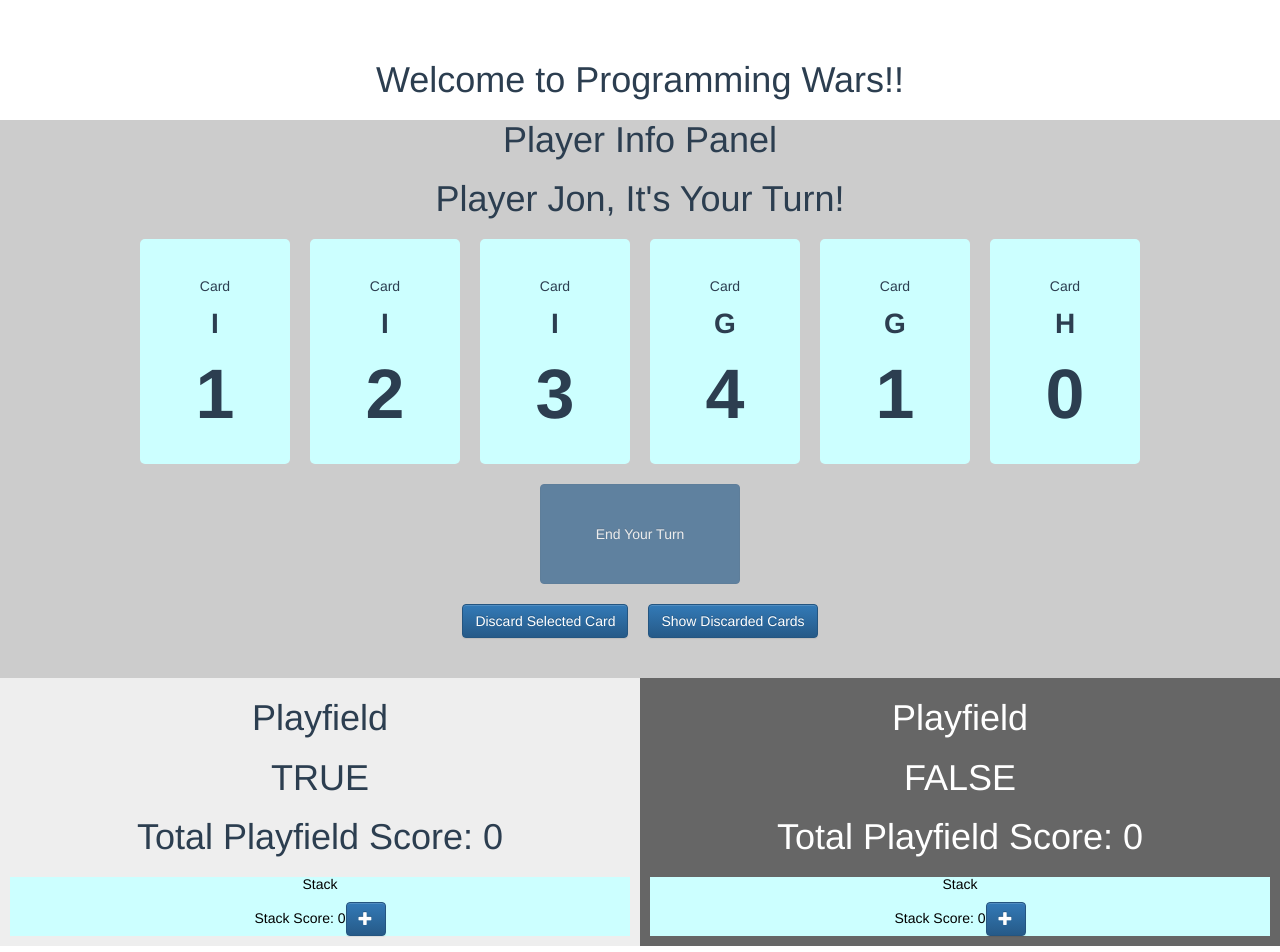
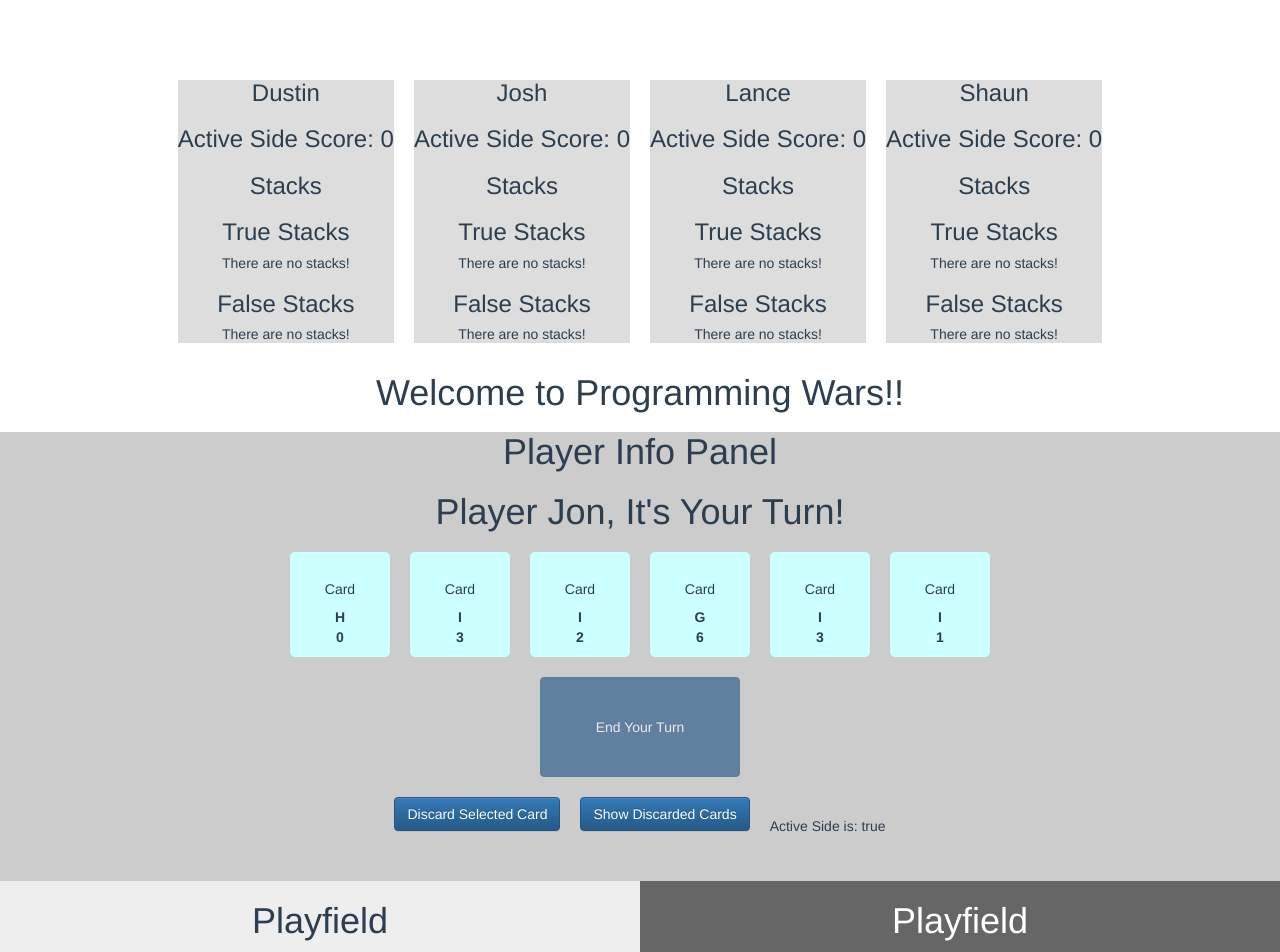
Before and after one commit to SibylLab/Program-Wars, a Vue app: page / in a window 1280 px wide. Shown: the top 952 px of the page. Built offline with nearby package versions, Linux system fonts and the light colour scheme.

Commit message:
mostly working game state, need major bug checking and ui fixes, proper game initialization

```diff
--- a/src/classes/Deck.js
+++ b/src/classes/Deck.js
@@ -84,8 +84,9 @@ export default class Deck {
       console.log('id:'+card.id+':'+card.value);
     }
 
-    // this.$store.commit('shuffleTheDeck');
-    // TODO: uncommment this later TESTING //this.shuffle();
+    // TODO: uncommment this later TESTING
+
+    this.shuffle();
 
   };//end Init game
   draw() {
--- a/src/components/Card.vue
+++ b/src/components/Card.vue
@@ -97,7 +97,7 @@ export default {
 
 
     background-color: #cff;
-    min-width: 150px;
+    min-width: 100px;
     -webkit-touch-callout: none;
     -webkit-user-select: none;
     -khtml-user-select: none;
@@ -110,7 +110,7 @@ export default {
     -webkit-border-radius: 5px 5px 5px 5px;
     border: 0px solid #000000;
 
-    padding: 20px 0px 20px 0px;
+    padding: 10px 0px 10px 0px;
 
     margin: 10px 0px 10px 0px;
 }
@@ -129,7 +129,7 @@ ul {
 
 li {
   display: inline-block;
-  margin: 0 10px;
+  margin: 0 5px;
 }
 
 a {
@@ -138,11 +138,11 @@ a {
 
 .value {
     font-weight: bold;
-    font-size: 5em;
+    font-size: 1em;
 }
 .type {
     font-weight: bold;
-    font-size: 2em;
+    font-size: 1em;
 }
 
 .selected {
@@ -192,6 +192,6 @@ a {
 
 #card.stack .value, #card.stack .type {
   font-weight: bold;
-  font-size: 1.5em;
+  font-size: 1em;
 }
 </style>
--- a/src/components/MainComponent.vue
+++ b/src/components/MainComponent.vue
@@ -1,5 +1,10 @@
 <template>
   <div class="hello">
+    <ul id="example-1">
+      <li v-for="player in players">
+        <opponent-stacks :player="player"></opponent-stacks>
+      </li>
+    </ul>
     <h1>{{ msg }}</h1>
     <player-info-panel></player-info-panel>
     <div id="flexcontainer">
@@ -14,9 +19,10 @@
 import PlayerInfoPanel from './PlayerInfoPanel'
 import Playfield from './Playfield'
 
+import OpponentStacks from './OpponentStacks'
+
 import Card from '../classes/Card'
 import Player from '../classes/Player'
-
 
 export default {
   name: 'main-component',
@@ -46,11 +52,15 @@ export default {
   computed: {
     currentPlayerId() {
       return this.$store.getters.getCurrentPlayerId;
+    },
+    players() {
+        return this.$store.getters.getPlayers.filter(player => player.id !== this.$store.getters.getCurrentPlayerId);
     }
   },
   components: {
     'player-info-panel': PlayerInfoPanel,
-    'playfield': Playfield
+    'playfield': Playfield,
+    'opponent-stacks': OpponentStacks
   },
   created: function () {
 
@@ -61,6 +71,28 @@ export default {
       if (gameState === 'startPlayerTurn') {
         this.$store.commit('setGameState', {gameState: 'playerTurn'})
         this.$store.commit('addCardToHand')
+
+        if (this.$store.getters.getCurrentPlayerId === 0) {
+          let j = Math.floor(Math.random() * 2);
+          console.log('coin flip result ', j)
+          if (j === 0) {
+            this.$store.commit('setActiveSide', {activeSide: true} )
+          } else {
+            this.$store.commit('setActiveSide', {activeSide: false})
+          }
+
+          let players = this.$store.getters.getPlayers
+          for (let player of players) {
+              if (player.score >= 10) {
+                  console.log('game over')
+
+                  alert('player ' + player.name + ' wins!!!!')
+                  location.reload();
+              }
+          }
+
+
+        }
       }
 
     }, 500)
--- /dev/null
+++ b/src/components/OpponentStack.vue
@@ -0,0 +1,233 @@
+<template>
+  <div @dragover.prevent @drop="drop" @ontouchend="drop" id="stack" :class="stackCss" @click="stackClicked()" @click.stop>
+    <h1>{{ title }}</h1>
+    <ul id="example-1">
+
+      <span>Stack Score: {{ score }}</span>
+
+
+      <button v-if="activeCardIsHack" class="btn btn-primary" :class="buttonStyle" v-on:click="hackStackClicked">
+        HACK THIS STACK
+      </button>
+
+      <li v-for="card in cards">
+            <card :cardData="card" v-on:cardClicked="cardClickedInStack(card, $event)" :inStack="true"></card>
+      </li>
+
+
+    </ul>
+  </div>
+</template>
+
+<script>
+
+  import { bus } from './Bus';
+import Card from './Card'
+
+
+export default {
+  name: 'opponent-stack',
+  props: ['playfieldBoolean', 'stackId', 'playerId'],
+  data () {
+    return {
+      msg: 'Welcome to Your Vue.js App',
+      title: 'Stack',
+      id: this.stackId,
+    }
+  },
+  computed: {
+    cards () {
+
+      if (this.playerId === this.$store.getters.getCurrentPlayerId ) {
+        if (this.$store.getters.getCurrentPlayerStacks.length !== 0) {
+          let stack = this.$store.getters.getCurrentPlayerStacks.find(stack => stack.stackId === this.stackId)
+          console.log("stack: ", stack)
+          if (stack !== undefined) {
+            return stack.cards
+          } else {
+            return []
+          }
+        }
+      } else {
+        let stack = this.$store.getters.getStacks.find(stack => stack.stackId === this.stackId)
+        console.log("stack: ", stack)
+        if (stack !== undefined) {
+          return stack.cards
+        } else {
+          return []
+        }
+
+      }
+
+    },
+    activeCardIsHack() {
+        if (this.$store.getters.getActiveCard !== undefined && this.$store.getters.getActiveCard.type === 'H') {
+            return true
+        } else {
+            return false
+        }
+    },
+    stackCss () {
+      return 'stack'
+    },
+    buttonStyle() {
+      return ''
+    },
+    score() {
+        let thisStack = this.$store.getters.getStacks.find(stack => stack.stackId === this.stackId)
+         console.log("this stacks score: ", thisStack.calculateStackScore())
+         thisStack.calculateStackScore()
+          return thisStack.score
+    },
+    selectedStacksLength () {
+      let selectedStacks = this.$store.getters.getSelectedStacks
+
+      for (let stack of selectedStacks) {
+          if (stack.stackId === this.stackId)
+              return true
+      }
+      return false
+    }
+  },
+  created: function () {
+    bus.$on('cardClickedStack', (event, card) => {
+      // a card was selected
+      if (card.category !== 'stack') {
+        console.log('hello ' + card.id + ' ' + card.value + ' ' + card.type + ' --- ' + card.selected)
+        if (card.selected === true) {
+          this.activeCard = Object.assign({}, card);
+
+          this.activeCard.category = 'stack'
+          this.activeCard.selected = false
+        }
+      }
+    })
+
+    bus.$on('cardDeselected', () => {
+      // a card was selected
+      this.activeCard = undefined
+      this.$store.commit('setActiveCardUndefined')
+      this.$store.commit('removeAllSelectedStacks')
+
+      console.log('no active card selected')
+      //this is a test again
+    })
+  },
+  methods: {
+    cardAddClicked () {
+      this.$emit('cardAddClicked', this.id)
+
+    },
+    hide () {
+
+    },
+    stackClicked () {
+      console.log('The stack knows a card was clicked')
+    },
+    cardClickedInStack(event, card) {
+      console.log('card in stack was clicked')
+
+
+    },
+    addToStack() {
+      console.log('add to stack was clicked')
+
+      if (this.$store.getters.getActiveCard !== undefined) {
+        console.log('active card is not undefined')
+
+        console.log('current active card: ' + this.$store.getters.getActiveCard)
+
+        // get the active card from the store
+        let activeCard = this.$store.getters.getActiveCard
+        // get the stack data model that goes with this stack component
+        let thisStack = this.$store.getters.getStacks.find(stack => this.stackId === stack.stackId)
+
+        switch (activeCard.type) {
+          case 'H':
+            console.log('the current active card is hack')
+            console.log('current active card: ' + this.$store.getters.getActiveCard)
+
+              this.$store.commit('stackDiscard', {stackId: this.stackId})
+              this.$store.commit('removeStack', {stackId: this.stackId})
+
+              this.$store.commit('removeActiveCardFromHand')
+
+              // the previous stack has an instruction card, give the player a new empty stack
+              bus.$emit('cardDeselected')
+
+              // TODO: UNCOMMENT TO MAKE TURN BUTTON WORK AGAIN
+              this.$store.commit('setHasPlayed', {hasPlayed: true})
+
+            break;
+
+          default:
+              console.log('unknown card type')
+              break;
+
+        }
+
+      }
+    },
+    hackStackClicked(event) {
+        console.log('the hack stack button was clicked')
+        this.addToStack()
+    },
+    drop (e) {
+      console.log('a card was dragged to the stack')
+
+      this.addToStack()
+
+
+    }
+  },
+  components: {
+    'card': Card
+  },
+}
+</script>
+
+<!-- Add "scoped" attribute to limit CSS to this component only -->
+<style scoped>
+#stack{
+    background-color: #cff;
+    min-width: 150px;
+    min-height: 50px;
+    color: #000;
+}
+
+h1, h2 {
+  font-weight: normal;
+  font-size: 1em;
+}
+
+ul {
+  list-style-type: none;
+  padding: 0;
+}
+
+li {
+  display: inline-block;
+  margin: 0 10px;
+}
+
+a {
+  color: #42b983;
+}
+
+.value {
+    font-weight: bold;
+    font-size: 5em;
+}
+.type {
+    font-weight: bold;
+    font-size: 2em;
+}
+
+.selected {
+    -webkit-box-shadow: 0px 0px 25px 4px rgba(119,194,6,1);
+    -moz-box-shadow: 0px 0px 25px 4px rgba(119,194,6,1);
+    box-shadow: 0px 0px 25px 4px rgba(119,194,6,1);
+}
+
+
+</style>
--- /dev/null
+++ b/src/components/OpponentStacks.vue
@@ -0,0 +1,94 @@
+<template>
+  <div id="playfield" >
+    <h3>{{ playerName }}</h3>
+    <h3>Active Side Score: {{ score }}</h3>
+    <h3>Stacks</h3>
+    <h3>True Stacks</h3>
+    <ul v-if="trueStacks.length !== 0" id="example-1">
+      <li v-for="stack in trueStacks">
+            <opponent-stack :playfieldBoolean="stack.boolSide" :stackId="stack.stackId" @hackStack="hackStack" :playerId="player.id"></opponent-stack>
+      </li>
+    </ul>
+    <h5 v-else>There are no stacks!</h5>
+
+    <h3>False Stacks</h3>
+    <ul v-if="falseStacks.length !== 0" id="example-2">
+      <li v-for="stack in falseStacks">
+        <opponent-stack :playfieldBoolean="stack.boolSide" :stackId="stack.stackId" @hackStack="hackStack" :playerId="player.id"></opponent-stack>
+      </li>
+    </ul>
+    <h5 v-else>There are no stacks!</h5>
+
+  </div>
+</template>
+
+<script>
+import OpponentStack from './OpponentStack'
+
+export default {
+  name: 'opponent-stacks',
+  props: ['player'],
+  data () {
+    return {
+      title: 'Opponent Stacks',
+    }
+  },
+  computed: {
+    playerName () {
+      return this.player.name
+    },
+    trueStacks () {
+      return this.$store.getters.getStacks.filter(stack => stack.playerId === this.player.id && stack.cards.length !== 0 && stack.boolSide === true)
+    },
+    falseStacks () {
+      return this.$store.getters.getStacks.filter(stack => stack.playerId === this.player.id && stack.cards.length !== 0 && stack.boolSide === false)
+    },
+    score() {
+     return this.player.score
+    }
+  },
+  components: {
+      'opponent-stack': OpponentStack
+  },
+  methods: {
+    hackStack(e) {
+      console.log('hack attempted on stack', e)
+    }
+  }
+}
+</script>
+
+<!-- Add "scoped" attribute to limit CSS to this component only -->
+<style scoped>
+#playfield {
+    background-color: #ddd;
+    width: 100%;
+}
+
+h1, h2 {
+  font-weight: normal;
+}
+
+ul {
+  list-style-type: none;
+  padding: 0;
+}
+
+li {
+  /*display: inline-block;*/
+  margin: 0 10px;
+}
+
+a {
+  color: #42b983;
+}
+
+#playfield.dark {
+  background-color: #666;
+  color: #fff;
+}
+
+#playfield.light {
+  background-color: #eee;
+}
+</style>
--- a/src/components/PlayerInfoPanel.vue
+++ b/src/components/PlayerInfoPanel.vue
@@ -21,6 +21,9 @@
         <button class="btn btn-primary rightSide" v-on:click="displayDiscard">
           Show Discarded Cards
         </button>
+        </li>
+        <li>
+          <p>Active Side is: {{ activeSide }}</p>
         </li>
       </ul>
     </div>
@@ -78,6 +81,9 @@ export default {
         } else {
             return true
         }
+    },
+    activeSide() {
+        return this.$store.getters.getActiveSide
     }
   },
   components: {
--- a/src/components/Playfield.vue
+++ b/src/components/Playfield.vue
@@ -52,6 +52,11 @@ export default {
         for (let stack of stackList) {
             score += stack.score
         }
+
+        if (this.trueFalse === this.$store.getters.getActiveSide) {
+            this.$store.commit('setPlayerScore', {id: this.playerId, score: score})
+        }
+
         return score
     }
   },
--- a/src/components/Stack.vue
+++ b/src/components/Stack.vue
@@ -23,7 +23,8 @@
 </template>
 
 <script>
-import { bus } from './Bus';
+
+  import { bus } from './Bus';
 import Card from './Card'
 
 
@@ -40,14 +41,25 @@ export default {
   computed: {
     cards () {
 
-      if (this.$store.getters.getCurrentPlayerStacks.length !== 0) {
-        let stack = this.$store.getters.getCurrentPlayerStacks.find(stack => stack.stackId === this.stackId)
+      if (this.playerId === this.$store.getters.getCurrentPlayerId ) {
+        if (this.$store.getters.getCurrentPlayerStacks.length !== 0) {
+          let stack = this.$store.getters.getCurrentPlayerStacks.find(stack => stack.stackId === this.stackId)
+          console.log("stack: ", stack)
+          if (stack !== undefined) {
+            return stack.cards
+          } else {
+            return []
+          }
+        }
+      } else {
+        let stack = this.$store.getters.getStacks.find(stack => stack.stackId === this.stackId)
         console.log("stack: ", stack)
         if (stack !== undefined) {
-            return stack.cards
+          return stack.cards
         } else {
-            return []
+          return []
         }
+
       }
 
     },
@@ -220,7 +232,7 @@ export default {
               bus.$emit('cardDeselected')
 
               // TODO: UNCOMMENT TO MAKE TURN BUTTON WORK AGAIN
-              //this.$store.commit('setHasPlayed', {hasPlayed: true})
+              this.$store.commit('setHasPlayed', {hasPlayed: true})
 
 
             } else {
@@ -248,7 +260,7 @@ export default {
               bus.$emit('cardDeselected')
 
               // TODO: UNCOMMENT TO MAKE TURN BUTTON WORK AGAIN
-              //this.$store.commit('setHasPlayed', {hasPlayed: true})
+              this.$store.commit('setHasPlayed', {hasPlayed: true})
 
 
             } else {
@@ -289,7 +301,7 @@ export default {
 
               this.$store.commit('removeActiveCardFromHand')
 
-              //this.$store.commit('setHasPlayed', {hasPlayed:true})
+              this.$store.commit('setHasPlayed', {hasPlayed:true})
 
 
             } else {
--- a/src/store/getters.js
+++ b/src/store/getters.js
@@ -50,5 +50,8 @@ export default {
         },
         getSelectedStacksBoolean(state) {
           return state.selectedStackBoolean
+        },
+        getActiveSide(state) {
+          return state.activeSide
         }
 }
--- a/src/store/mutations.js
+++ b/src/store/mutations.js
@@ -199,6 +199,13 @@ export default {
         },
         removeStack(state, payload) {
           state.stacks = state.stacks.filter(s => s.stackId !== payload.stackId)
+        },
+        setPlayerScore(state, payload) {
+          let player = state.players.find(player => player.id === payload.id)
+          player.score = payload.score
+        },
+        setActiveSide(state, payload) {
+          state.activeSide = payload.activeSide
         }
 
 }
```
